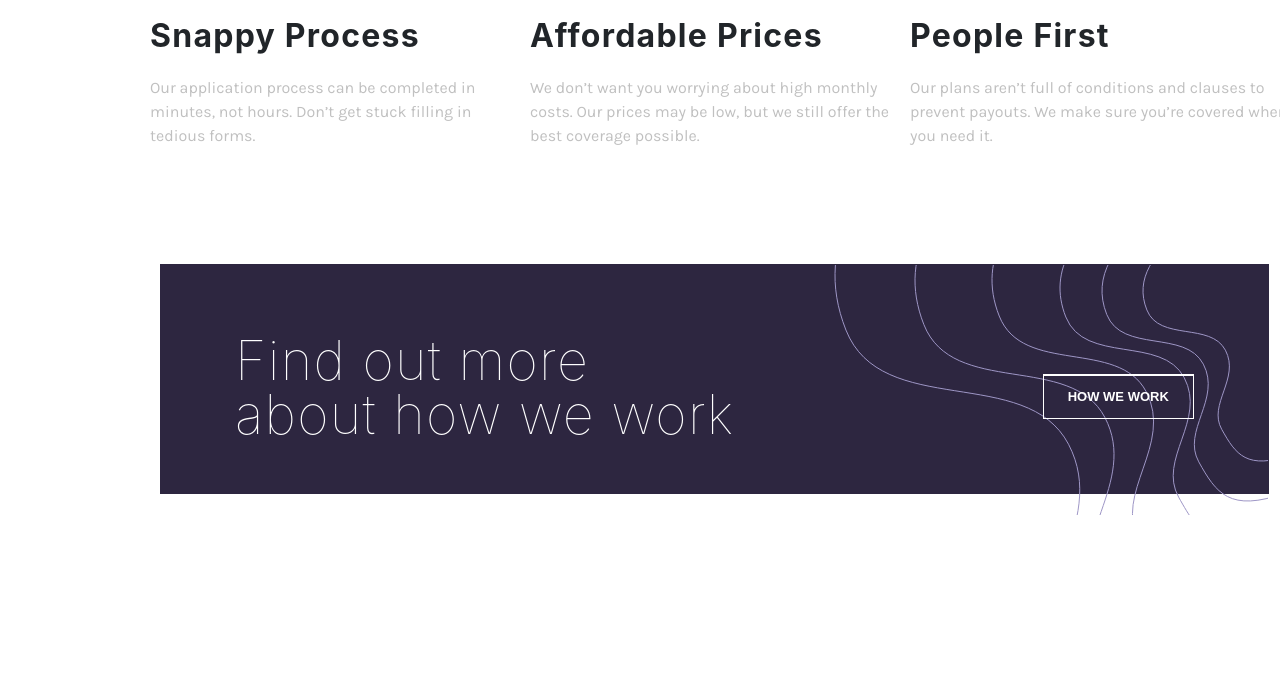
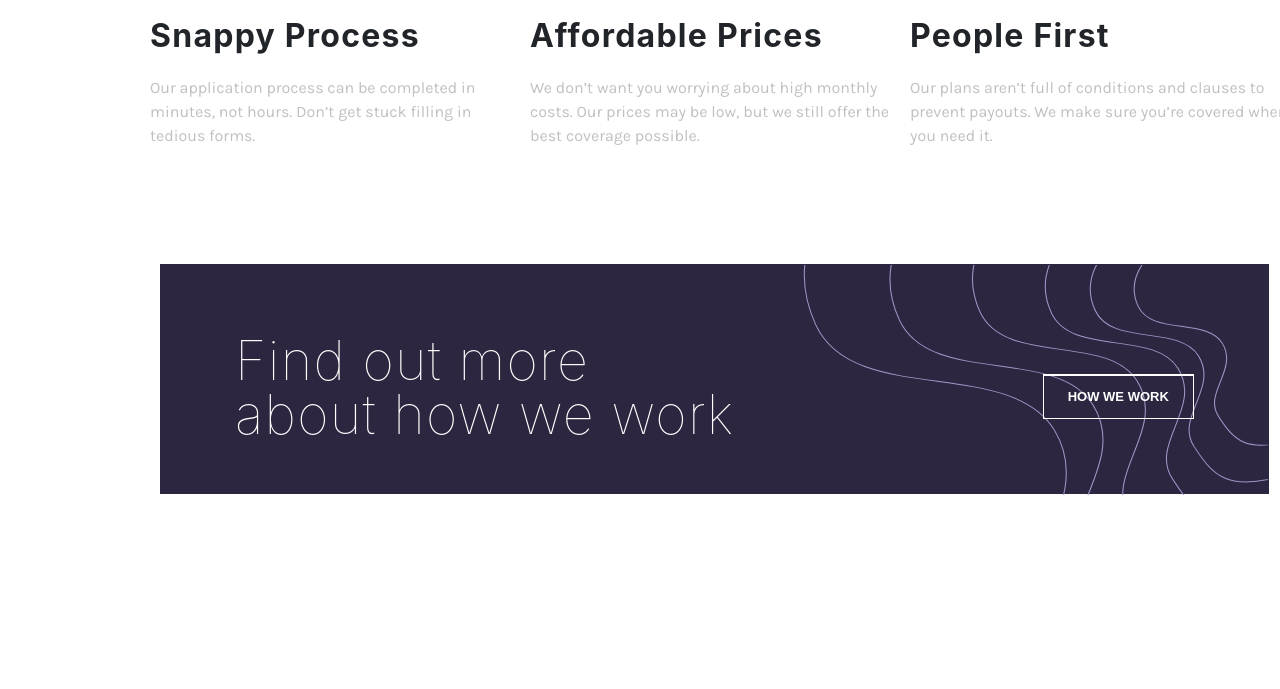
Before and after one commit to dkbearsong/HTML-insure-landing-page, a plain HTML site: page index.html in a window 1280 px wide. Shown: the part 1266-1955 px from the top of the page. Drawn offline with nearby package versions, Linux system fonts and the light colour scheme.

Commit message:
corrected sizing of class overlay3

```diff
--- a/css/styles.css
+++ b/css/styles.css
@@ -412,8 +412,10 @@ hr{
   }
 
   .overlay3{
+    height: 230px;
     top: -977px;
     right: 172px;
+    width: 465px;
   }
   /* Overlay3 needs to be contained within the purple */
   .overlay4{
```
